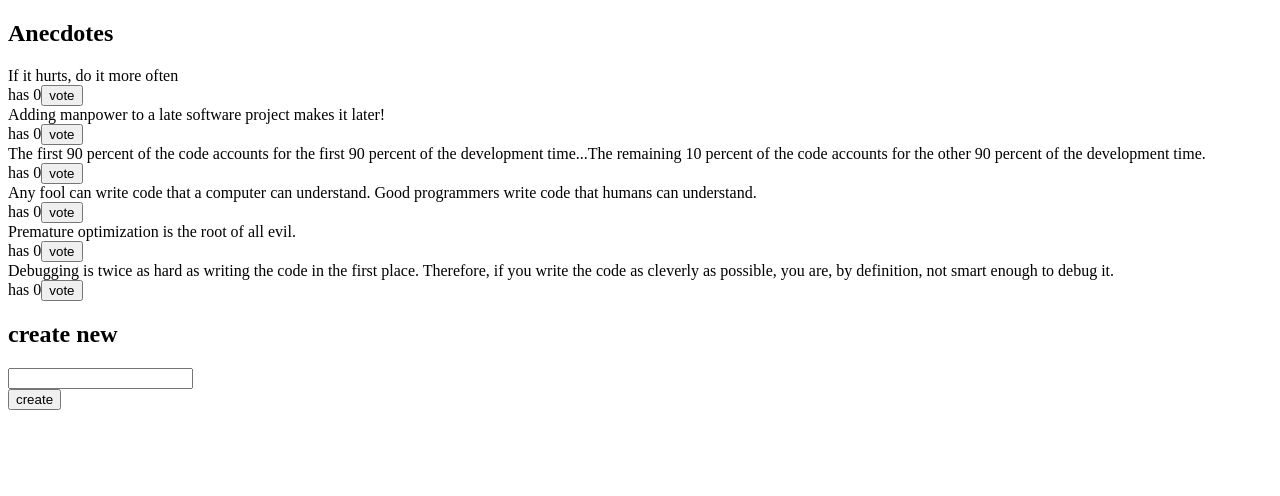
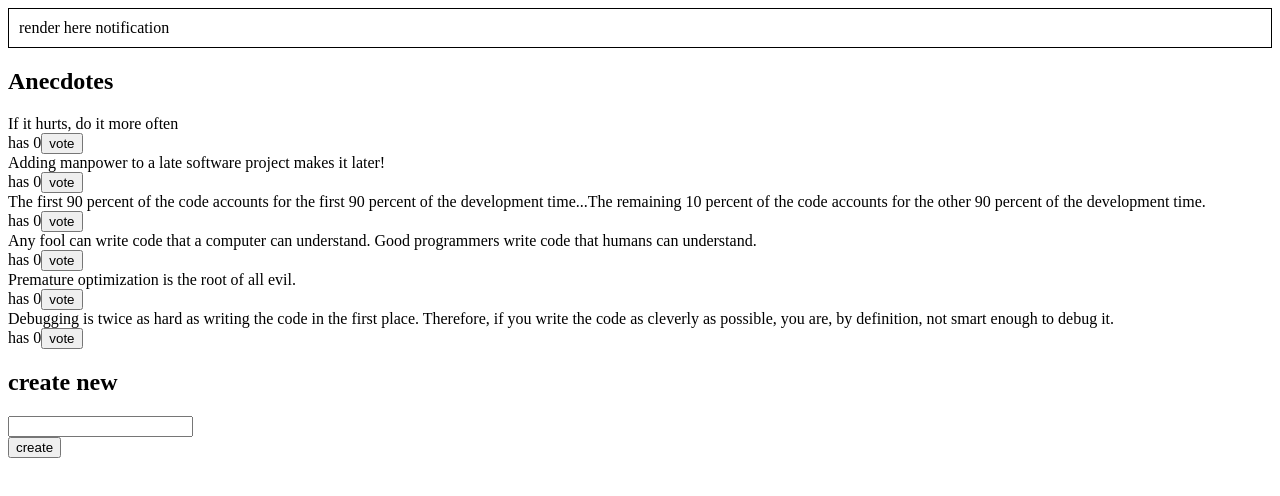
Before and after one commit to HorusLiang/full_stack_exercise, a React (Create React App) app in the folder part6/redux-anecdotes/: page / in a window 1280 px wide. Shown: the top 496 px of the page. Built offline with nearby package versions, Linux system fonts and the light colour scheme.

Commit message:
6.10 Better anecdotes, step8

```diff
--- a/part6/redux-anecdotes/src/App.js
+++ b/part6/redux-anecdotes/src/App.js
@@ -2,12 +2,14 @@ import { useSelector, useDispatch } from 'react-redux'
 import {createAnecdote} from './reducers/anecdoteReducer'
 import AnecdoteForm from './components/AnecdoteForm'
 import AnecdoteList from './components/AnecdoteList'
+import Notification from './components/Notification'
 
 
 const App = () => {
 
   return (
     <div>
+      <Notification/>
       <h2>Anecdotes</h2>
       <AnecdoteList/>
       <AnecdoteForm/>
--- a/part6/redux-anecdotes/src/components/Notification.js
+++ b/part6/redux-anecdotes/src/components/Notification.js
@@ -1,12 +1,14 @@
+import { useSelector, useDispatch } from 'react-redux'
 const Notification = () => {
   const style = {
     border: 'solid',
     padding: 10,
     borderWidth: 1
   }
+  const notification = useSelector(state => state).notification
   return (
     <div style={style}>
-      render here notification...
+      {notification}
     </div>
   )
 }
--- a/part6/redux-anecdotes/src/index.js
+++ b/part6/redux-anecdotes/src/index.js
@@ -5,12 +5,14 @@ import { Provider } from 'react-redux'
 import App from './App'
 import anecdoteReducer from './reducers/anecdoteReducer'
 import { configureStore } from '@reduxjs/toolkit'
+import notificationReduer from './reducers/notificationReduer'
 
 
 // const store = createStore(reducer)
 const store = configureStore({
   reducer: {
     anecdotes: anecdoteReducer,
+    notification: notificationReduer,
   }
 })
 
--- /dev/null
+++ b/part6/redux-anecdotes/src/reducers/notificationReduer.js
@@ -0,0 +1,14 @@
+import { createSlice,current } from '@reduxjs/toolkit'
+
+const initialState = 'render here notification'
+const notificationSlice = createSlice({
+  name: 'notification',
+  initialState,
+  reducers: {
+    changeNotification(state, action) {
+      return action.payload
+    },
+  }
+})
+export const { createAnecdote,vote } = notificationSlice.actions
+export default notificationSlice.reducer
```
